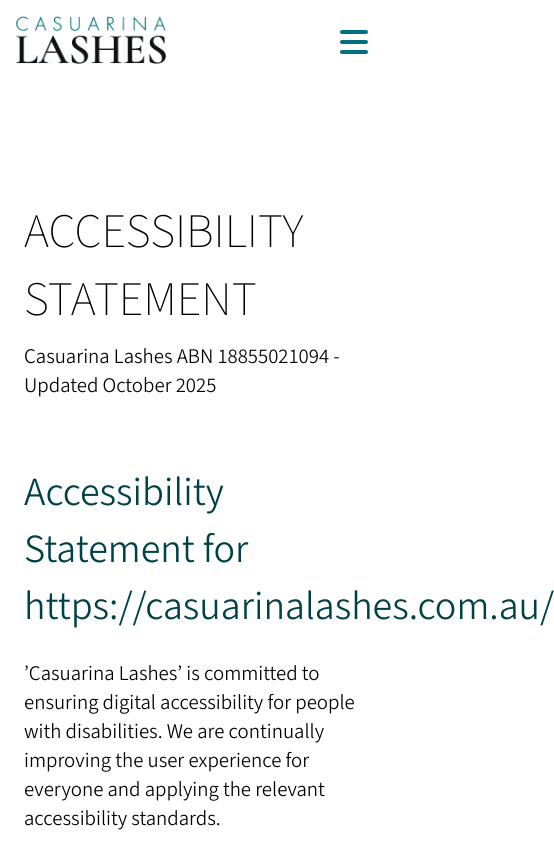
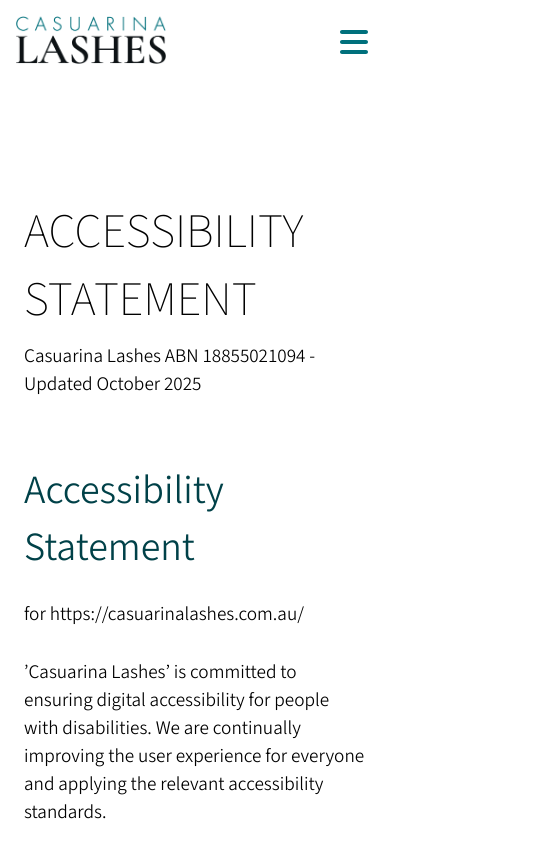
Before and after one commit to joCodes01/casuarinalashes, a React (Vite) app: page /accessibilitystatement in a window 390 px wide. Shown: the top 844 px of the page, 554 px wide, since content can reach past the window. Built offline with nearby package versions, Linux system fonts and the light colour scheme.

Commit message:
Improve textual styles

```diff
--- a/src/Styles.css
+++ b/src/Styles.css
@@ -5,8 +5,8 @@
   margin: 0;
   padding: 0;
 }
-/*
-* {
+
+/* * {
   border: 1px solid pink;
 } */
 
@@ -920,4 +920,14 @@
   .blog-content h2 {
     font-size: 2.2rem;
   }
+  .accordian-title-container h3 {
+    font-size: 1.4rem;
+    font-weight: 350;
+  }
+  .accordian-content-container p {
+    font-size: 1.2rem;
+  }
+  .document p {
+    font-size: 1.2rem;
+  }
 }
--- a/src/pages/AccessibilityStatement.jsx
+++ b/src/pages/AccessibilityStatement.jsx
@@ -9,7 +9,9 @@
           Casuarina Lashes ABN 18855021094 - Updated October 2025
         </p>
 
-        <h2>Accessibility Statement for https://casuarinalashes.com.au/</h2>
+        <h2>Accessibility Statement</h2>
+        <p>for https://casuarinalashes.com.au/</p>
+        <br></br>
         <p>
           ’Casuarina Lashes’ is committed to ensuring digital accessibility for
           people with disabilities. We are continually improving the user
```
